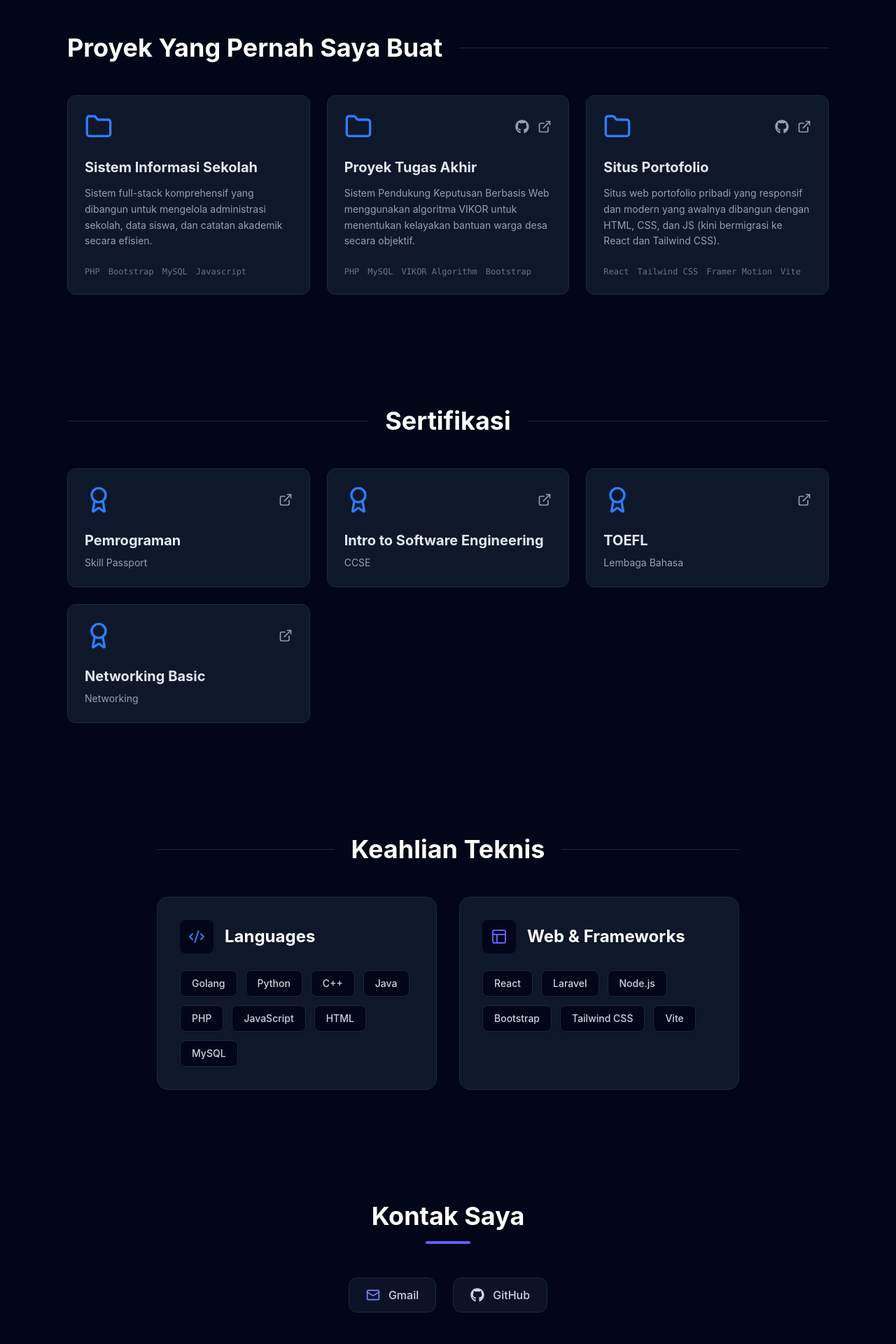
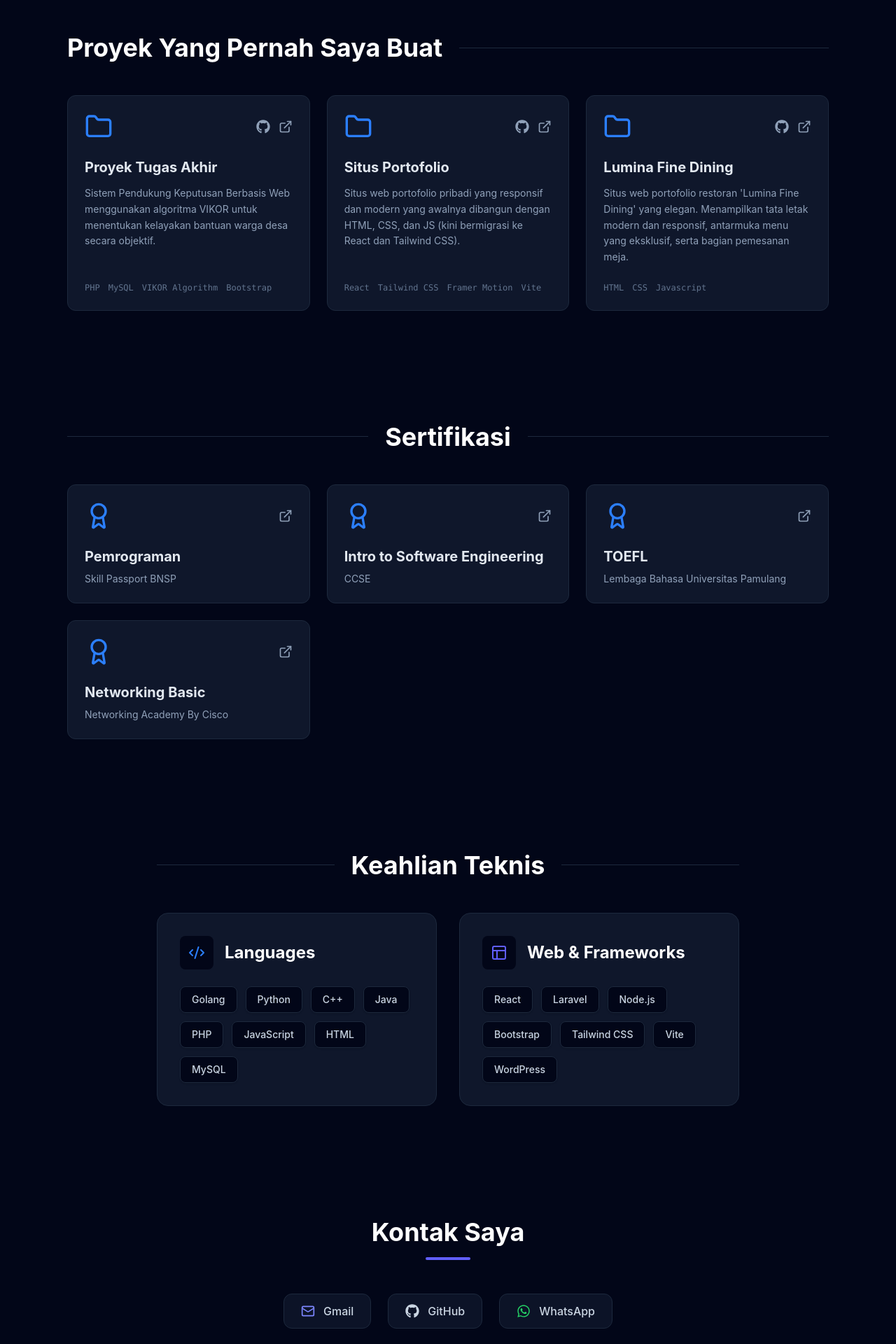
Before and after one commit to gadingislami12/Myself, a React (Vite) app: page / in a window 1280 px wide. Shown: the part 1820-3740 px from the top of the page at 70% size. Built offline with nearby package versions, Linux system fonts and the light colour scheme.

Commit message:
Initial commit

```diff
--- a/src/components/Certifications.jsx
+++ b/src/components/Certifications.jsx
@@ -6,7 +6,7 @@ const certifications = [
   {
     title: "Pemrograman",
     link: "https://gadingislami12.github.io/Profile-Portofolio/SKILL_PASSPORT_250620070019.pdf",
-    issuer: "Skill Passport"
+    issuer: "Skill Passport BNSP"
   },
   {
     title: "Intro to Software Engineering",
@@ -16,12 +16,12 @@ const certifications = [
   {
     title: "TOEFL",
     link: "https://gadingislami12.github.io/Profile-Portofolio/SERTIFIKAT_TOEFL_241021080303_GADING%20ISLAMI.PDF",
-    issuer: "Lembaga Bahasa"
+    issuer: "Lembaga Bahasa Universitas Pamulang"
   },
   {
     title: "Networking Basic",
     link: "https://gadingislami12.github.io/Profile-Portofolio/networking-basic-gading.pdf",
-    issuer: "Networking"
+    issuer: "Networking Academy By Cisco"
   }
 ];
 
--- a/src/components/Contact.jsx
+++ b/src/components/Contact.jsx
@@ -1,7 +1,7 @@
 import React from 'react';
 import { motion } from 'framer-motion';
 import { Mail } from 'lucide-react';
-import { FaGithub } from 'react-icons/fa';
+import { FaGithub, FaWhatsapp } from 'react-icons/fa';
 
 const Contact = () => {
   return (
@@ -42,6 +42,16 @@ const Contact = () => {
             <FaGithub className="h-5 w-5 text-slate-300 group-hover:text-white" />
             <span className="text-slate-300 font-medium group-hover:text-white transition-colors">GitHub</span>
           </a>
+
+          <a
+            href="https://wa.me/6285155259996"
+            target="_blank"
+            rel="noopener noreferrer"
+            className="flex items-center gap-3 px-6 py-3 bg-slate-900/80 border border-slate-800 rounded-xl hover:border-indigo-500/50 hover:bg-slate-800 transition-all group"
+          >
+            <FaWhatsapp className="h-5 w-5 text-[#25D366] group-hover:text-[#128C7E]" />
+            <span className="text-slate-300 font-medium group-hover:text-white transition-colors">WhatsApp</span>
+          </a>
         </motion.div>
       </div>
     </section>
--- a/src/components/Projects.jsx
+++ b/src/components/Projects.jsx
@@ -4,13 +4,6 @@ import { Folder, ExternalLink } from 'lucide-react';
 import { FaGithub } from 'react-icons/fa';
 
 const projects = [
-  {
-    title: "Sistem Informasi Sekolah",
-    description: "Sistem full-stack komprehensif yang dibangun untuk mengelola administrasi sekolah, data siswa, dan catatan akademik secara efisien.",
-    tech: ["PHP", "Bootstrap", "MySQL", "Javascript"],
-    github: "",
-    external: ""
-  },
   {
     title: "Proyek Tugas Akhir",
     description: "Sistem Pendukung Keputusan Berbasis Web menggunakan algoritma VIKOR untuk menentukan kelayakan bantuan warga desa secara objektif.",
@@ -24,6 +17,13 @@ const projects = [
     tech: ["React", "Tailwind CSS", "Framer Motion", "Vite"],
     github: "https://gadingislami12.github.io/Profile-Portofolio/",
     external: "https://gadingislami12.github.io/Profile-Portofolio/"
+  },
+  {
+    title: "Lumina Fine Dining",
+    description: "Situs web portofolio restoran 'Lumina Fine Dining' yang elegan. Menampilkan tata letak modern dan responsif, antarmuka menu yang eksklusif, serta bagian pemesanan meja.",
+    tech: ["HTML", "CSS", "Javascript"],
+    github: "https://github.com/gadingislami12/Restaurant-Website",
+    external: "https://gadingislami12.github.io/Restaurant-Website/"
   }
 ];
 
--- a/src/components/Skills.jsx
+++ b/src/components/Skills.jsx
@@ -12,7 +12,7 @@ const Skills = () => {
     {
       title: "Web & Frameworks",
       icon: <Layout className="h-6 w-6 text-indigo-500" />,
-      skills: ["React", "Laravel", "Node.js", "Bootstrap", "Tailwind CSS", "Vite"]
+      skills: ["React", "Laravel", "Node.js", "Bootstrap", "Tailwind CSS", "Vite", "WordPress"]
     }
   ];
 
```
